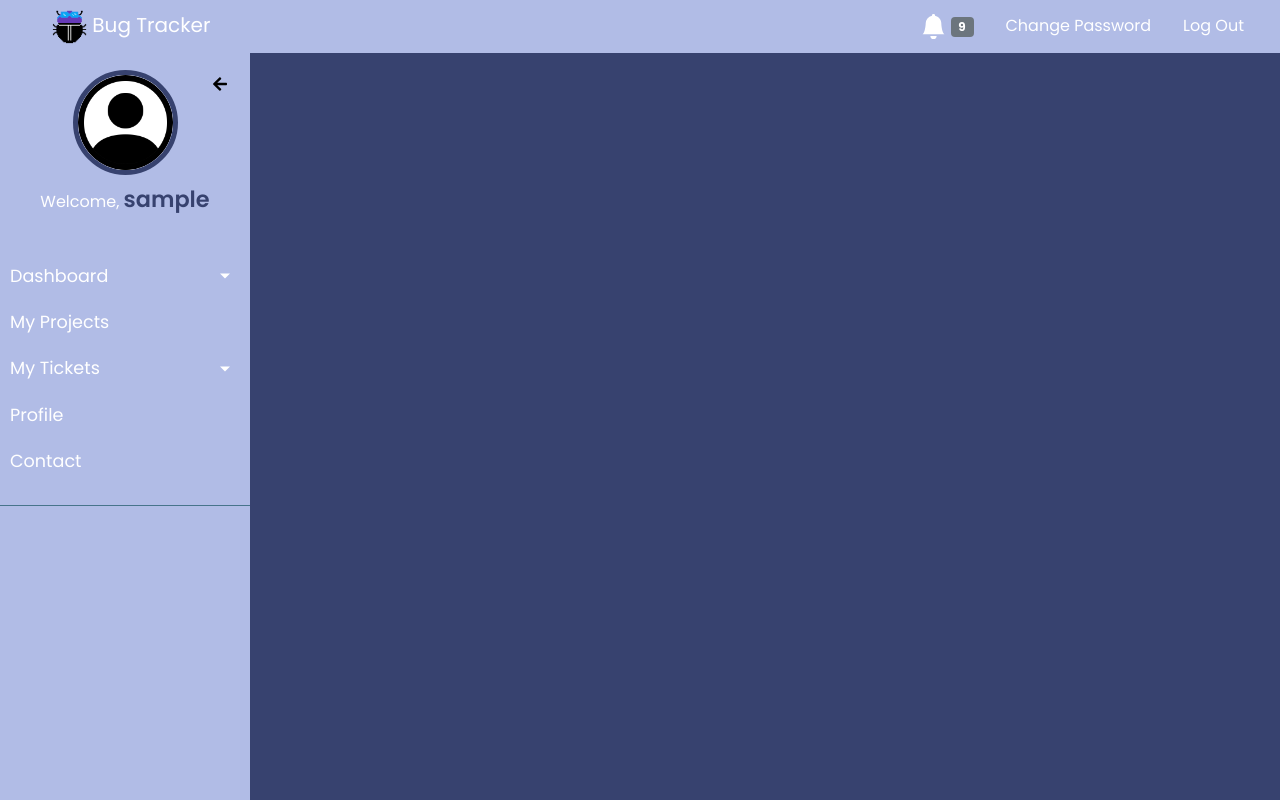
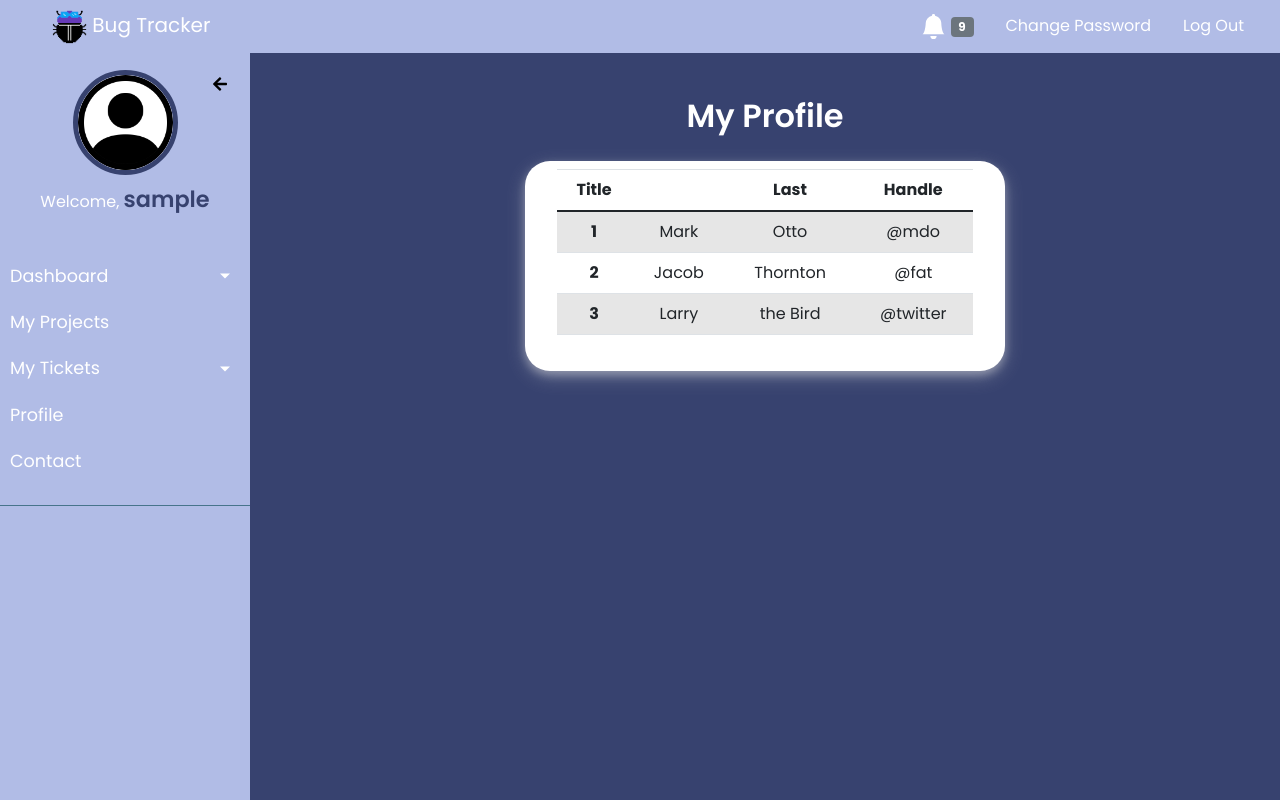
Before and after one commit to kuan0808/BugTracker, a Django app: template main/templates/main/my_projects.html in a window 1280 px wide. Run offline with Django 3.2, Linux system fonts and the light colour scheme; the template is opened without the code that fills it, so the values that code supplies are empty; the visitor is signed in with stand-in values (Sample User, id 1); some libraries are stand-ins or nearby versions.

Commit message:
1)Main app models done. 2)Some bugs fix.

```diff
--- a/BugTracker/settings.py
+++ b/BugTracker/settings.py
@@ -111,7 +111,7 @@ AUTH_PASSWORD_VALIDATORS = [
 
 LANGUAGE_CODE = 'en-us'
 
-TIME_ZONE = 'UTC+8'
+TIME_ZONE = 'UTC'
 
 USE_I18N = True
 
--- a/main/templates/main/my_projects.html
+++ b/main/templates/main/my_projects.html
@@ -3,6 +3,42 @@
 {% load i18n %}
 {% block content %}
 
-
+<h2 class="text-center mt-4 p-0 brand-title">{% trans "My Profile" %}</h2>
+<div class="container-fluid text-center">
+  <div class="row pt-2 mx-auto mt-4 form-card">
+    <div class="col-md-12">
+      <table class="table table-striped">
+        <thead>
+            <tr>
+              <th scope="col">Title</th>
+              <th scope="col"></th>
+              <th scope="col">Last</th>
+              <th scope="col">Handle</th>
+            </tr>
+        </thead>
+        <tbody>
+          <tr>
+            <th scope="row">1</th>
+            <td>Mark</td>
+            <td>Otto</td>
+            <td>@mdo</td>
+          </tr>
+          <tr>
+            <th scope="row">2</th>
+            <td>Jacob</td>
+            <td>Thornton</td>
+            <td>@fat</td>
+          </tr>
+          <tr>
+            <th scope="row">3</th>
+            <td>Larry</td>
+            <td>the Bird</td>
+            <td>@twitter</td>
+          </tr>
+        </tbody>
+      </table>
+    </div>
+  </div>
+</div>
 
 {% endblock content %}
--- a/user/admin.py
+++ b/user/admin.py
@@ -9,7 +9,9 @@ class AccountAdmin(UserAdmin):
     search_fields = ('email', 'username',)
     readonly_fields = ('date_joined', 'last_login')
 
-    filter_horizontal = ()  # for many to many fields sidebyside form
+    list_filter = ()
+    # for many to many fields sidebyside form
+    filter_horizontal = ('is_manager_in',)
     fieldsets = ()  # for admin page form category purpose
 
 
--- a/user/models.py
+++ b/user/models.py
@@ -55,9 +55,19 @@ class CustomUser(AbstractBaseUser):
         verbose_name_plural = _('Users')
 
 
+def get_profile_image_path(instance, filename):
+    return f'profile_pics/{instance.user.id}'
+
+
 class Profile(models.Model):
-    user = models.OneToOneField(get_user_model(), on_delete=models.CASCADE)
-    image = models.ImageField(default='default.jpg', upload_to='profile_pics')
+    user = models.OneToOneField(
+        get_user_model(),
+        on_delete=models.CASCADE
+    )
+    image = models.ImageField(
+        default='default.jpg',
+        upload_to=get_profile_image_path
+    )
 
     def __str__(self):
         return f"{self.user.username}'s Profile"
```
Also changed, not shown: main/admin.py (+10 -0 lines), main/models.py (+50 -31 lines), main/views.py (+10 -1 lines), main/forms.py (added), main/migrations/0001_initial.py (added), user/migrations/0001_initial.py, user/migrations/0002_auto_20201214_0232.py (deleted), user/migrations/0003_auto_20201216_0402.py (deleted).
